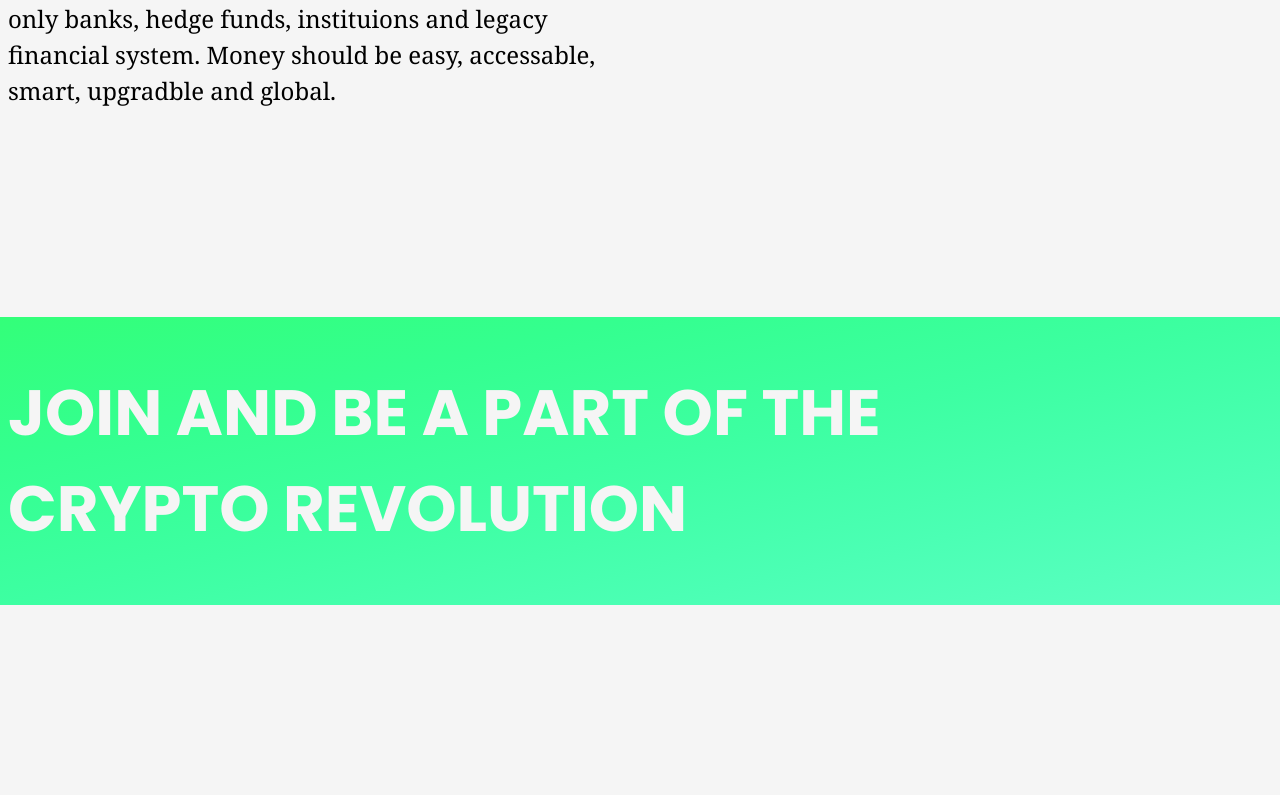
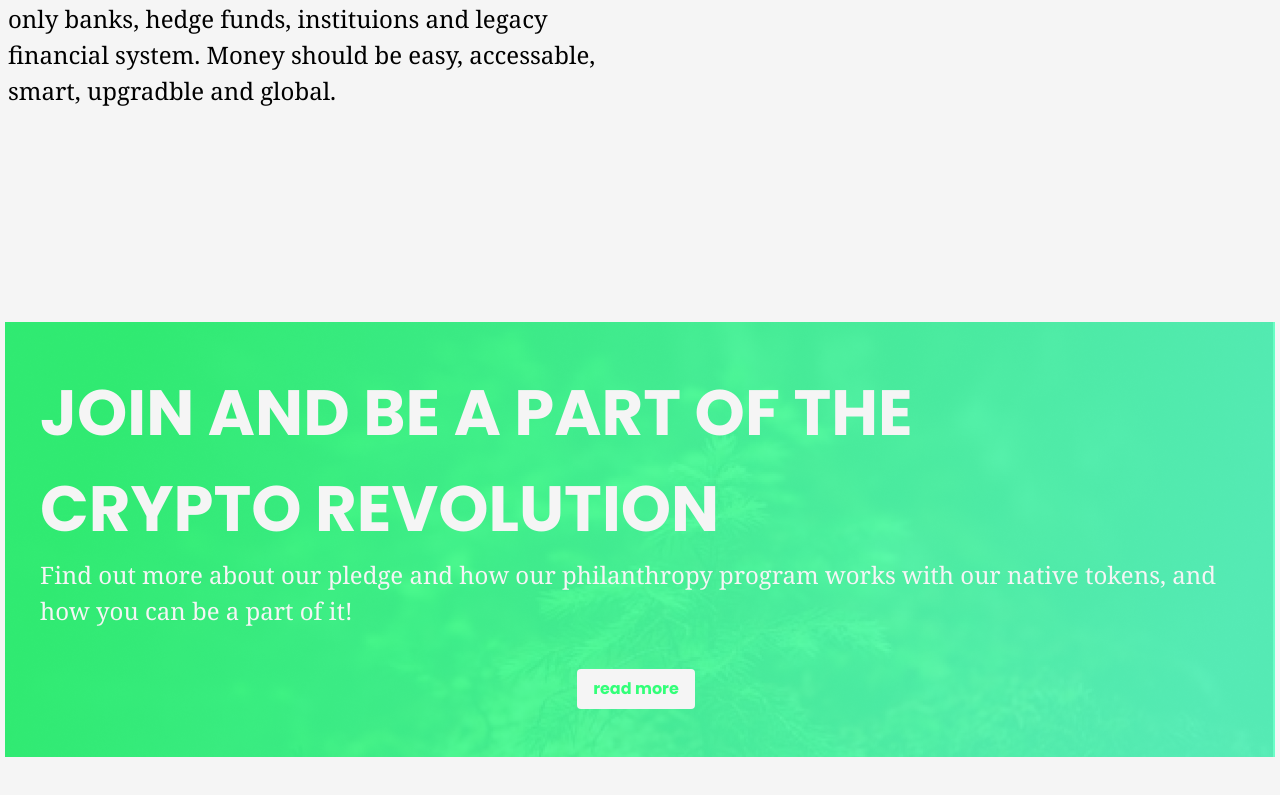
Before and after one commit to plan-b-dao/homepage, a Next.js app: page /about in a window 1280 px wide. Shown: the part 1448-2243 px from the top of the page. Built offline with nearby package versions, Linux system fonts and the light colour scheme.

Commit message:
new styles, refactoring button and about section, adding bg image

```diff
--- a/components/Layout.tsx
+++ b/components/Layout.tsx
@@ -41,7 +41,8 @@ export const Layout: React.FC<ILayoutProps> = ({children}) => {
                     </div>
                 </div>
                 {mobileNav &&
-                    <div className='z-10 bg-cultured-light h-screen w-full absolute top-[90px] px-4 space-y-8 left-0 sm:hidden'>
+                    <div className='z-10 bg-cultured-light h-screen w-full absolute top-[90px] px-4 space-y-8 left-0 sm:hidden animate-mobile-animation'>
+                        <div className='opacity-0 animate-mobile-menu-show space-y-8'>
                             <nav className='space-y-8 flex flex-col my-4'>
                                 <Navigation onClick={() => setMobileNav(false)} to="/">home</Navigation>
                                 <Navigation onClick={() => setMobileNav(false)} to="/about">about</Navigation>
@@ -75,6 +76,7 @@ export const Layout: React.FC<ILayoutProps> = ({children}) => {
                                 </nav>
                             </div>
                         </div>
+                    </div>
                 }
             </header>
             {children}
--- a/components/buttons/PrimaryButton.tsx
+++ b/components/buttons/PrimaryButton.tsx
@@ -1,20 +1,35 @@
 import { IconProp } from "@fortawesome/fontawesome-svg-core";
 import { FontAwesomeIcon, FontAwesomeIconProps } from "@fortawesome/react-fontawesome";
+
+type PrimaryButtonType = "primary" | "secondary" | "gradient"
 
 interface IPrimaryButtonProps {
     children: React.ReactNode
     disabled?: boolean
     icon?: IconProp
     link?: string
+    type?: PrimaryButtonType
 }
 
 export const PrimaryButton: React.FC<IPrimaryButtonProps> = (props) => {
-    const {children, disabled = false, icon, link} = props;
+    const { children, disabled = false, icon, link, type = "primary" } = props;
+
+    const getClass = (type: PrimaryButtonType) => {
+        const baseClasses = "flex items-center px-4 py-2 rounded font-poppins font-bold"
+        switch(type) {
+            case "secondary":
+                return baseClasses + " bg-cultured hover:bg-cultured-light text-spring-green";
+            case "gradient":
+                return baseClasses + " bg-gradient text-cultured-light";
+            default:
+                return baseClasses + " bg-dark-jungle hover:bg-dark-jungle-light text-cultured-light";
+        }
+    }
 
     if (link) {
         return (
             <a href={link}>
-                <button className="flex items-center bg-dark-jungle hover:bg-dark-jungle-light text-cultured-light px-4 py-2 rounded font-poppins font-bold">
+                <button className={getClass(type)}>
                     {icon && <FontAwesomeIcon className='w-6 h-6 mr-2' icon={icon} />} {children}
                 </button>
             </a>
@@ -23,7 +38,7 @@ export const PrimaryButton: React.FC<IPrimaryButtonProps> = (props) => {
     }
 
     return (
-        <button className="flex items-center bg-dark-jungle hover:bg-dark-jungle-light text-cultured-light px-4 py-2 rounded font-poppins font-bold">
+        <button className={getClass(type)}>
            {icon && <FontAwesomeIcon className='w-6 h-6 mr-2' icon={icon} />} {children}
         </button>
     );
--- a/pages/about.tsx
+++ b/pages/about.tsx
@@ -1,3 +1,4 @@
+import { PrimaryButton } from "../components/buttons";
 import { Section } from "../components/primitives";
 
 const About = () => {
@@ -29,10 +30,16 @@ const About = () => {
                 </div>
             </Section>
             <Section className="mb-0 mt-52 sm:my-52">
-                <div className="w-full px-2 bg-gradient p-12 text-cultured">
-                    <h2 className='font-bold text-[46px] sm:text-[64px] w-3/4'>
+                <div className="w-full pl-10 bg-cover bg-philanthropy p-12 text-cultured">
+                    <h2 className='font-bold  text-[46px] sm:text-[64px] w-3/4'>
                         JOIN AND BE A PART OF THE CRYPTO REVOLUTION
                     </h2>
+                    <p className="text-[24px] font-playfair-display">
+                        Find out more about our pledge and how our philanthropy program works with our native tokens, and how you can be a part of it!
+                    </p>
+                    <div className="flex justify-center mt-10">
+                        <PrimaryButton type="secondary" link="/pledge">read more</PrimaryButton>
+                    </div>
                 </div>
             </Section>
         </main>
--- a/tailwind.config.js
+++ b/tailwind.config.js
@@ -23,20 +23,40 @@ module.exports = {
           DEFAULT: "#F5F5F5",
           dark: "#EBEBEB",
         },
+        'spring-green': {
+          light: "#5CFF95",
+          DEFAULT: "#33FF79",
+          dark: "#0AFF60"
+        },
       },
       fontFamily: {
         'poppins': ["Poppins", ...defaultTheme.fontFamily.sans],
         'playfair-display': ["Playfair Display", ...defaultTheme.fontFamily.serif]
       },
       backgroundImage: {
-        "gradient": "linear-gradient(to right bottom, #33ff79, #34ff8f, #3dffa2, #4bffb4, #5cffc3)"
+        "gradient": "linear-gradient(to right bottom, #33ff79, #34ff8f, #3dffa2, #4bffb4, #5cffc3)",
+        "philanthropy": "url('/assets/images/philanthropy-bg.png')"
       },
       height: {
         'half-screen': "calc(100vh - 25vh)"
       },
       fontSize: {
         'h1': "64px"
-      }
+      },
+      keyframes: {
+        'mobile-animation': {
+          '0%': { height: "0vh"},
+          '100%': { height: "100vh"},
+        },
+        'mobile-menu-show': {
+          '0%': { opacity: "0"},
+          '100%': { opacity: "1"},
+        }
+      },
+      animation: {
+        'mobile-animation': 'mobile-animation .25s ease-in',
+        'mobile-menu-show': 'mobile-menu-show .25s ease-in .35s forwards'
+      },
     },
   },
   plugins: [],
```
Also changed, not shown: public/assets/images/philanthropy-bg.png (added). Lines whose indentation alone changed are shown as unchanged.
